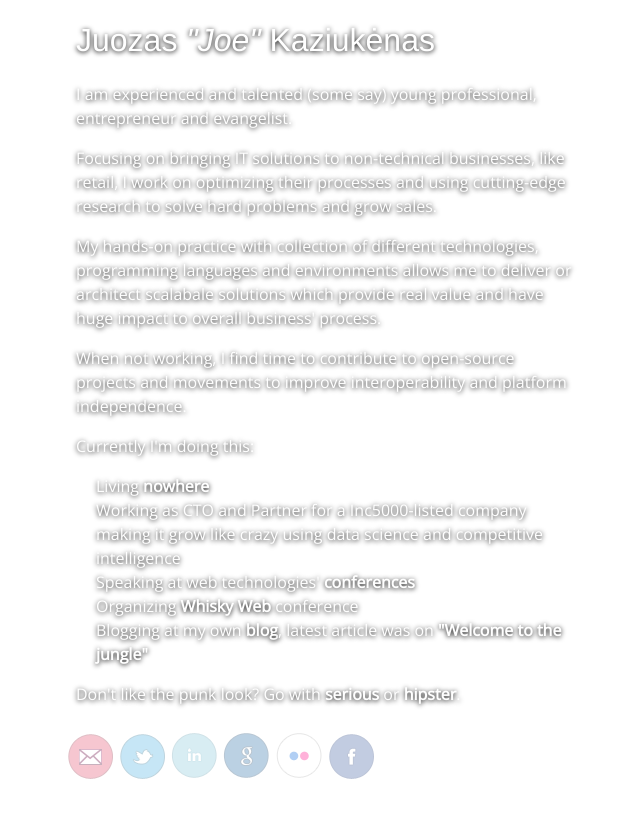
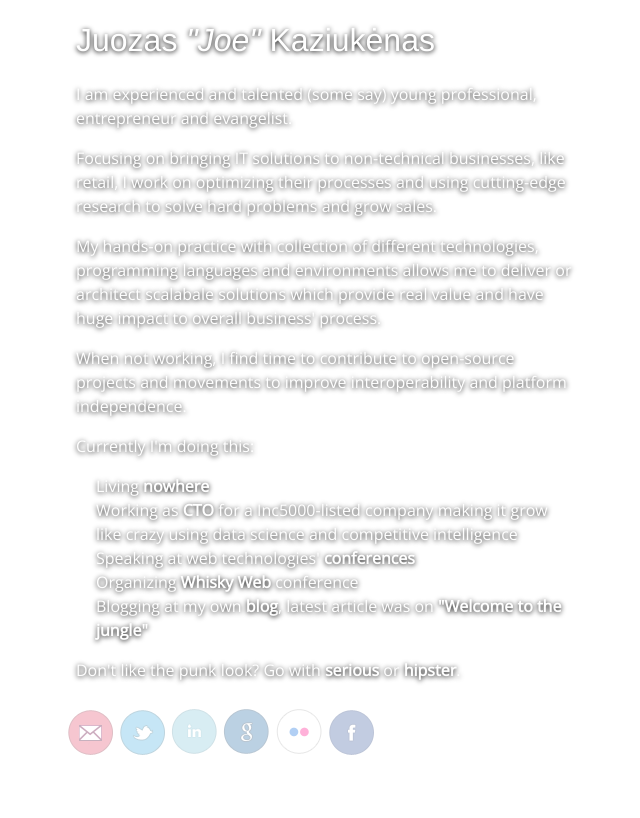
Before and after one commit to juokaz/juokaz.com, a Jekyll site: the page built from index.html, in a window 1280 px wide. Shown: the top 818 px of the page, without its empty margins (4-644 px from the left). Built offline with Jekyll 4.4.1, drawn with Linux system fonts in a browser that asks for light colours; nearby versions of some CDN libraries; library files that are not in the unit come from our copies; the list of posts is cut into pages by our own code.

Commit message:
Get rid of Partner, no need

```diff
--- a/index.html
+++ b/index.html
@@ -68,7 +68,7 @@
     </p>
     <ul>
         <li>Living <a href="/blog/living-homeless.html">nowhere</a></li>
-        <li>Working as CTO and Partner for a Inc5000-listed company making it grow like crazy using data science and competitive intelligence</li>
+        <li>Working as <strong>CTO</strong> for a Inc5000-listed company making it grow like crazy using data science and competitive intelligence</li>
         <li>Speaking at web technologies' <a href="conferences.html">conferences</a></li>
         <li>Organizing <a href="http://whiskyweb.co.uk">Whisky Web</a> conference</li>
 		<li>Blogging at my own <a href="/blog">blog</a>, latest article was on <a href="{{ site.posts[0].url }}">"{{ site.posts[0].title }}"</a></li>
```
